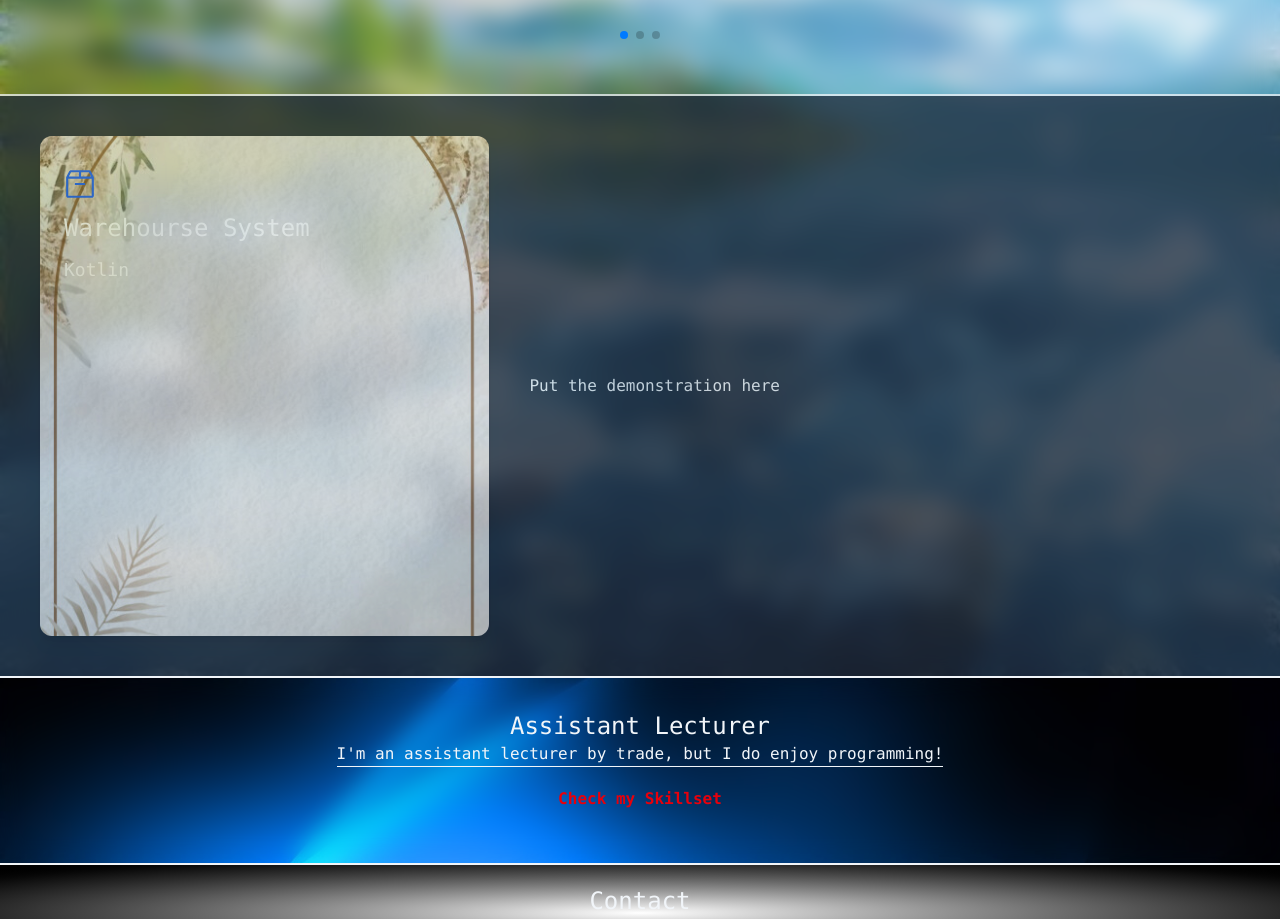
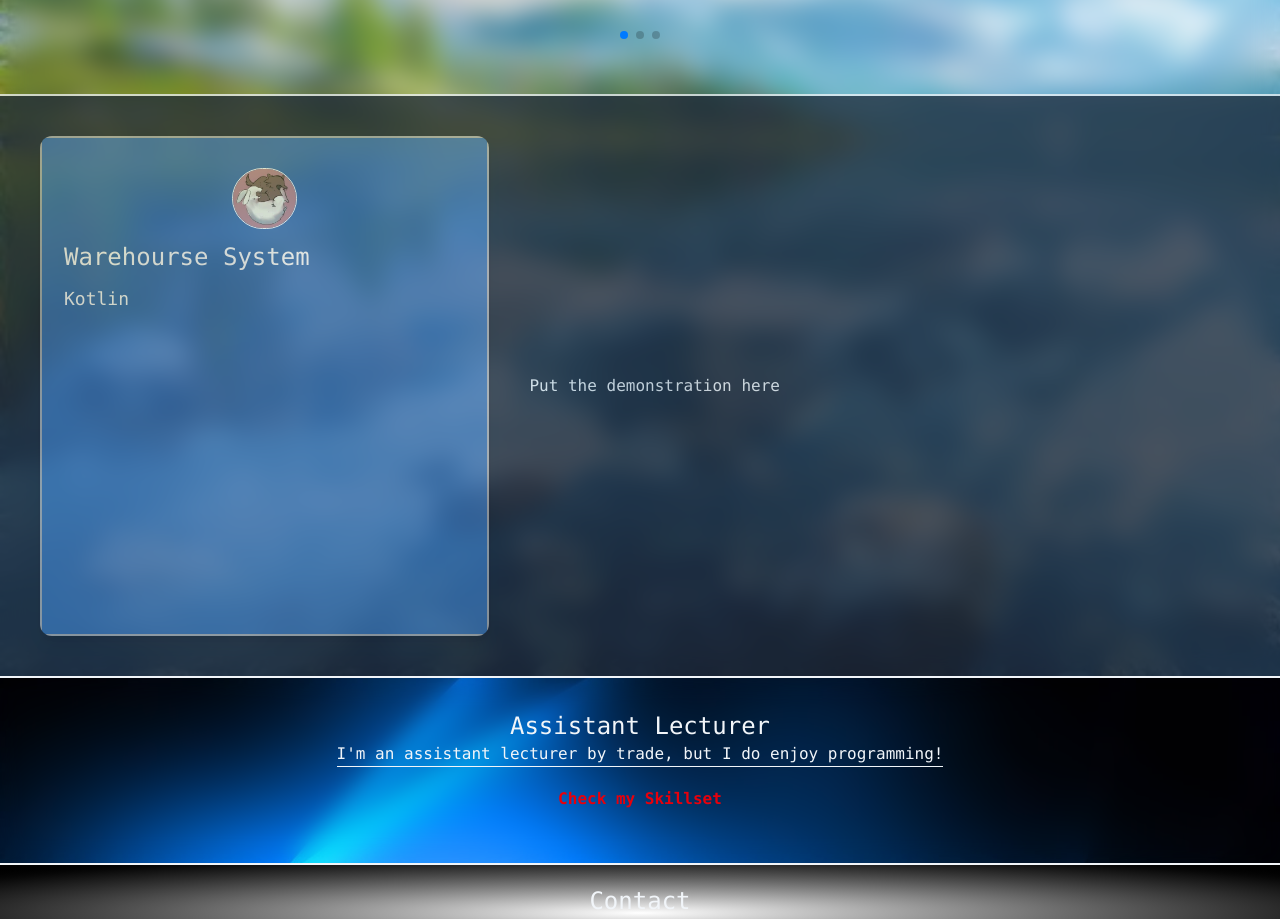
Before and after one commit to XrayenJN/PersonalWebsite, a React (Vite) app: page / in a window 1280 px wide. Shown: the part 1160-2079 px from the top of the page. Built offline with nearby package versions, Linux system fonts and the light colour scheme.

Commit message:
fix: edit the card for showing the project details as well

```diff
--- a/src/components/mainpage/ProjectDetails.jsx
+++ b/src/components/mainpage/ProjectDetails.jsx
@@ -1,16 +1,19 @@
 import React from 'react'
+
+import HeroPic from '../../assets/hyouka-icon.png';
 
 const ProjectDetails = ({project}) => {
   return (
     <div className='p-10 flex items-center gap-10'>
       <div className="flex flex-col gap-10 group relative shadow-lg text-white rounded-xl px-6 py-8 h-[300px] w-[200px] lg:h-[500px] lg:w-[500px] overflow-hidden cursor-pointer">
         <div
-          className="absolute inset-0 bg-cover bg-center"
-          style={{ backgroundImage: `url(${project.backgroundImage})` }}
-        />
+          className="absolute inset-0 bg-cover bg-center bg-blue-400 opacity-70 border-2"/>
         <div className="absolute inset-0 bg-black opacity-10 group-hover:opacity-50" />
         <div className="relative flex flex-col gap-3">
-          <project.icon className="text-blue-600 group-hover:text-blue-400 w-[32px] h-[32px]" />
+          <div className='flex justify-center'>
+            <img src={HeroPic} alt="" width={65} height={65}
+            className='rounded-full w-half border-1 border-white' />
+          </div>
           <h1 className="text-xl lg:text-2xl">{project.title} </h1>
           <p className="lg:text-[18px]">{project.content} </p>
         </div>
```
